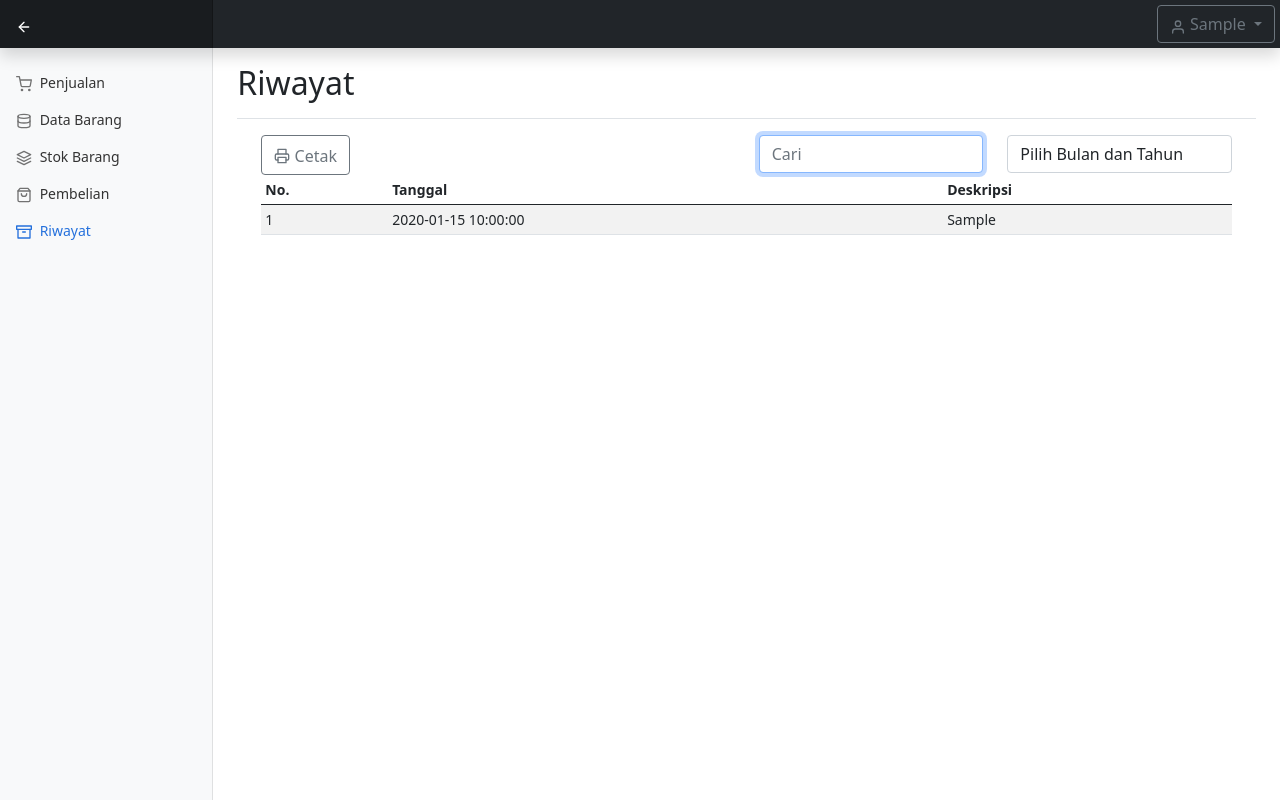
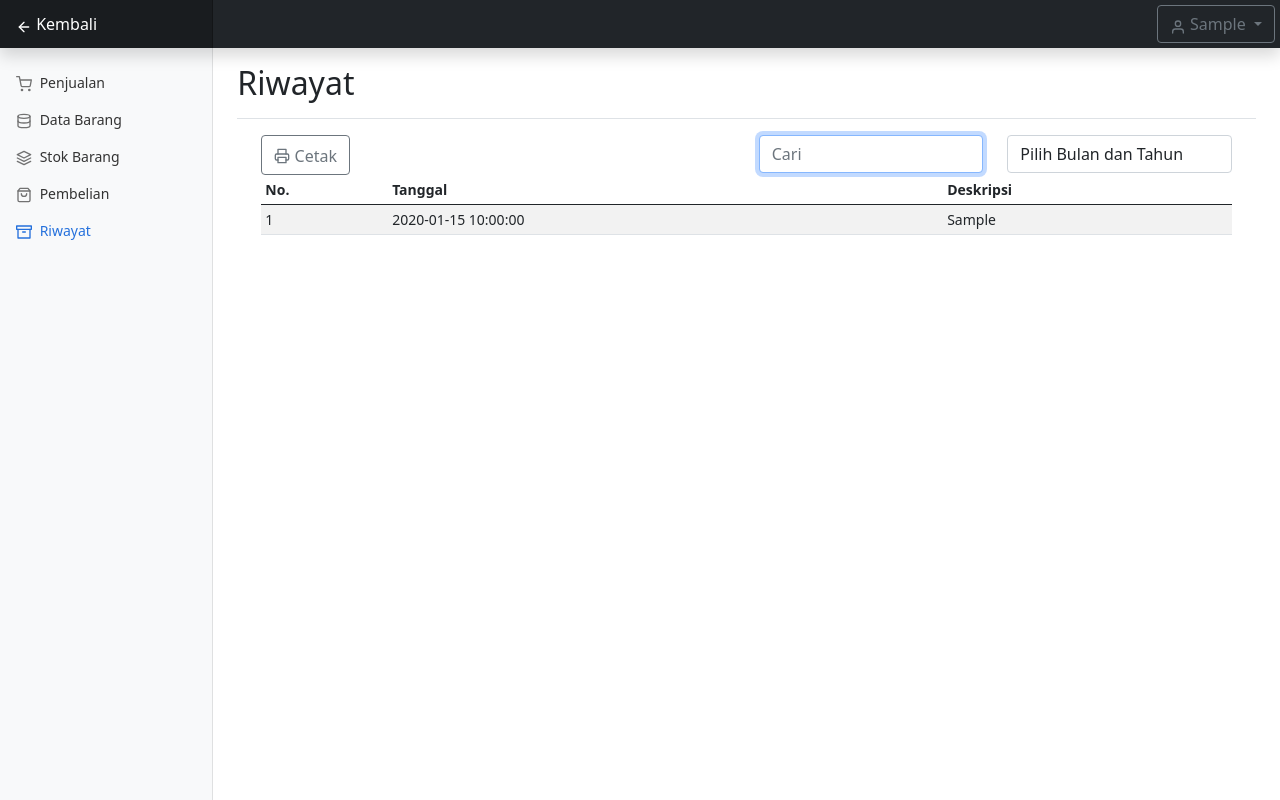
Before and after one commit to Mamo09/AplikasiTokosararaholijaya, a PHP site: page /riwayat.php in a window 1280 px wide. Run offline with PHP 8.4, Linux system fonts and the light colour scheme; the visitor is signed in with stand-in values (Sample User, id 1); tables that the repository leaves empty or names only in its code hold one stand-in row (values such as "Sample post").

Commit message:
update kembali

```diff
--- a/databarang.php
+++ b/databarang.php
@@ -108,8 +108,8 @@ if (isset($_POST['updatebarang'])) {
   <header class="navbar navbar-dark sticky-top bg-dark flex-md-nowrap p-0 shadow">
     <a class="navbar-brand col-md-3 col-lg-2 me-0 px-3" href="dashboard.php">
       <span data-feather="arrow-left">
-        Kembali
       </span>
+      Kembali
     </a>
     <button class="navbar-toggler position-absolute d-md-none collapsed" type="button" data-bs-toggle="collapse" data-bs-target="#sidebarMenu" aria-controls="sidebarMenu" aria-expanded="false" aria-label="Toggle navigation">
       <span class="navbar-toggler-icon"></span>
--- a/pembelian.php
+++ b/pembelian.php
@@ -136,8 +136,8 @@ if (isset($_GET['id_pembelian'])) {
 <header class="navbar navbar-dark sticky-top bg-dark flex-md-nowrap p-0 shadow">
   <a class="navbar-brand col-md-3 col-lg-2 me-0 px-3" href="dashboard.php">
       <span data-feather="arrow-left">
-        Kembali
       </span>
+      Kembali
   </a>
   <button class="navbar-toggler position-absolute d-md-none collapsed" type="button" data-bs-toggle="collapse" data-bs-target="#sidebarMenu" aria-controls="sidebarMenu" aria-expanded="false" aria-label="Toggle navigation">
     <span class="navbar-toggler-icon"></span>
--- a/penjualan.php
+++ b/penjualan.php
@@ -213,8 +213,8 @@ if (isset($_GET['id_penjualan'])) {
 <header class="navbar navbar-dark sticky-top bg-dark flex-md-nowrap p-0 shadow">
   <a class="navbar-brand col-md-3 col-lg-2 me-0 px-3" href="dashboard.php">
       <span data-feather="arrow-left">
-        Kembali
       </span>
+      Kembali
   </a>
   <button class="navbar-toggler position-absolute d-md-none collapsed" type="button" data-bs-toggle="collapse" data-bs-target="#sidebarMenu" aria-controls="sidebarMenu" aria-expanded="false" aria-label="Toggle navigation">
     <span class="navbar-toggler-icon"></span>
--- a/riwayat.php
+++ b/riwayat.php
@@ -73,8 +73,9 @@ if (isset($_GET['id_riwayat'])) {
 <header class="navbar navbar-dark sticky-top bg-dark flex-md-nowrap p-0 shadow">
   <a class="navbar-brand col-md-3 col-lg-2 me-0 px-3" href="dashboard.php">
       <span data-feather="arrow-left">
-        Kembali
+
       </span>
+      Kembali
     </a>
   <button class="navbar-toggler position-absolute d-md-none collapsed" type="button" data-bs-toggle="collapse" data-bs-target="#sidebarMenu" aria-controls="sidebarMenu" aria-expanded="false" aria-label="Toggle navigation">
     <span class="navbar-toggler-icon"></span>
--- a/stokbarang.php
+++ b/stokbarang.php
@@ -72,9 +72,9 @@ if (isset($_POST['editstok'])) {
 <header class="navbar navbar-dark sticky-top bg-dark flex-md-nowrap p-0 shadow">
   <a class="navbar-brand col-md-3 col-lg-2 me-0 px-3" href="dashboard.php">
       <span data-feather="arrow-left">
-        Kembali
       </span>
-    </a>
+      Kembali
+  </a>
   <button class="navbar-toggler position-absolute d-md-none collapsed" type="button" data-bs-toggle="collapse" data-bs-target="#sidebarMenu" aria-controls="sidebarMenu" aria-expanded="false" aria-label="Toggle navigation">
     <span class="navbar-toggler-icon"></span>
   </button>
```
